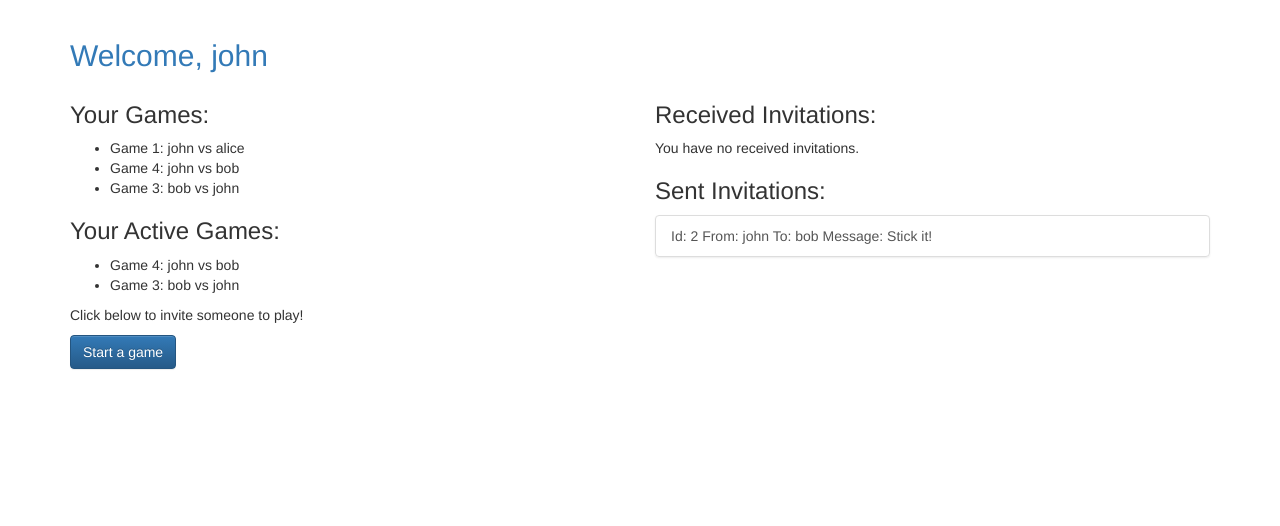
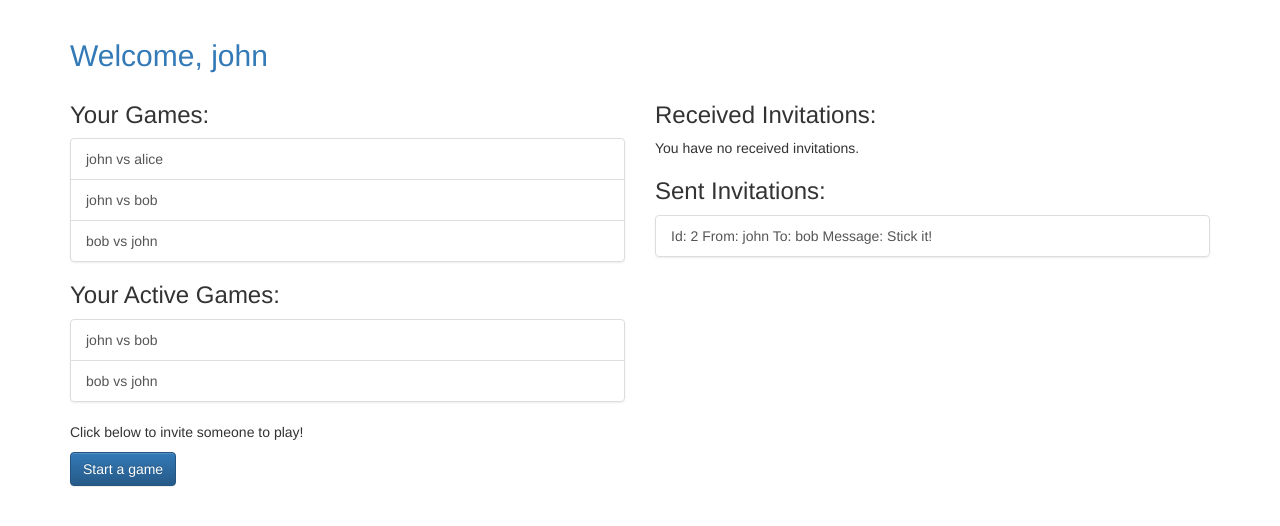
Before and after one commit to tfried2001/psDF_01, a Django app: page /player/home in a window 1280 px wide. Shown: the part 51-577 px from the top of the page. Run offline with Django 3.2, Linux system fonts and the light colour scheme; a user stored in the database is signed in; data comes from the database, SQL or seed files in the repository; some libraries are stand-ins or nearby versions.

Commit message:
M09-L02 Completed

```diff
--- a/templates/player/home.html
+++ b/templates/player/home.html
@@ -10,15 +10,15 @@
 <div class="row">
     <div class="col-md-6">
         <h3>Your Games:</h3>
-        <ul>
+        <ul class="list-group">
             {% for m in myGames %}
-            <li>Game {{ m.id }}: {{ m.first_player }} vs {{ m.second_player }}</li>
+            <a class="list-group-item" href="{{ m.get_absolute_url }}">{{ m.first_player }} vs {{ m.second_player }}</a>
             {% endfor %}
         </ul>
         <h3>Your Active Games:</h3>
-        <ul>
+        <ul class="list-group">
             {% for g in activeGames %}
-            <li>Game {{ g.id }}: {{ g.first_player }} vs {{ g.second_player }}</li>
+            <a class="list-group-item" href="{{ g.get_absolute_url }}">{{ g.first_player }} vs {{ g.second_player }}</a>
             {% endfor %}
         </ul>
         <p>Click below to invite someone to play!</p>
@@ -46,7 +46,7 @@
         <h3>Sent Invitations:</h3>
         <div class="list-group">
                 {% for s in sentInvitations %}
-                <a class="list-group-item" href="">Id: {{ s.id }} From: {{ s.from_user }} To: {{ s.to_user }} Message: {{ s.message }}</a>
+                <a class="list-group-item" href="{{ s.get_absolute_url }}">Id: {{ s.id }} From: {{ s.from_user }} To: {{ s.to_user }} Message: {{ s.message }}</a>
                 {% endfor %}
         </div>
         {% else %}
```
